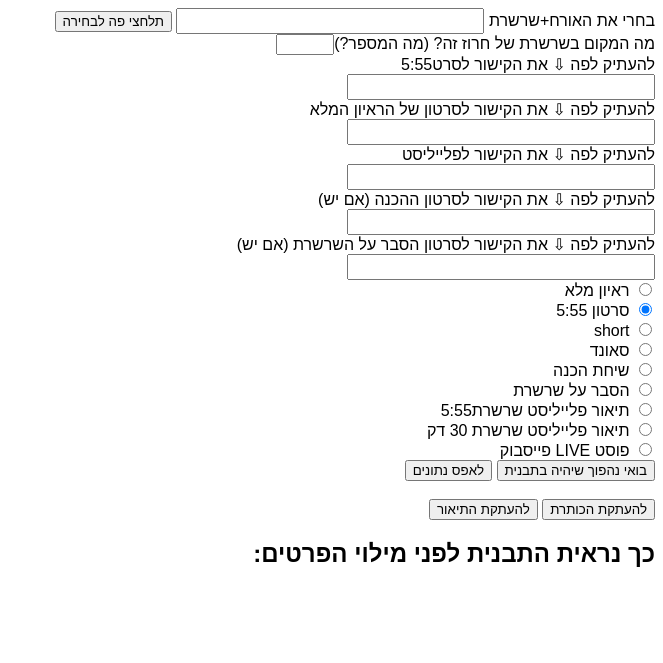
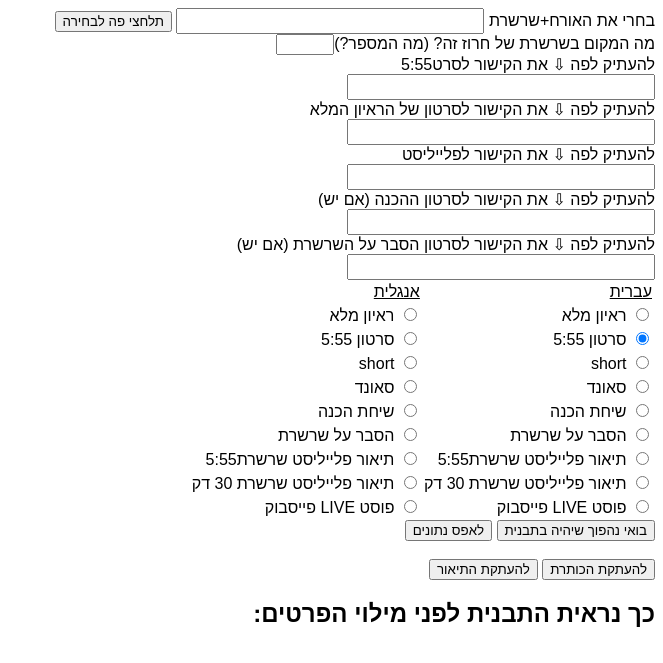
Before and after one commit to hagaryavin/T2D, a website: page index.html in a window 1280 px wide. Shown: the whole page, without its empty margins (617-1280 px from the left). Drawn offline with Linux system fonts and the light colour scheme; no server answers.

Commit message:
Update index.html

```diff
--- a/index.html
+++ b/index.html
@@ -72,39 +72,121 @@
       name="linkToExplain"
       spellcheck="false"
     /><br />
-    <input type="radio" id="long" name="type" value="long" />
-    <label for="long">ראיון מלא</label>
-    <br />
+      <table>
+          <tr>
+              <td>
+                  <u>
+                  עברית
+              </u>
+                      </td>
+              <td>
+                  <u>
+                  אנגלית
+                  </u>
+                      </td>
+          </tr>
+      <tr>
+          <td>
+    <input type="radio" id="longHeb" name="type" value="long" />
+    <label for="longHeb">ראיון מלא</label>
+              </td>
+          <td>
+    <input type="radio" id="longEng" name="type" value="long" />
+    <label for="longEng">ראיון מלא</label>
+              </td>
+    </tr>
+      <tr>
+          <td>
     <input
       type="radio"
-      id="short"
+      id="shortHeb"
       name="type"
       value="short"
       checked="checked"
     />
-    <label for="short">סרטון 5:55</label>
-    <br />
-    <input type="radio" id="tiny" name="type" value="tiny" />
-    <label for="tiny">short</label>
-    <br />
-    <input type="radio" id="sound" name="type" value="sound" />
-    <label for="sound">סאונד</label>
-    <br />
-    <input type="radio" id="pre" name="type" value="pre" />
-    <label for="pre">שיחת הכנה</label>
-    <br />
-    <input type="radio" id="exp" name="type" value="exp" />
-    <label for="exp">הסבר על שרשרת</label>
-    <br />
-    <input type="radio" id="playlistFive" name="type" value="playlistFive" />
-    <label for="playlistFive"> תיאור פלייליסט שרשרת5:55</label>
-    <br />
-    <input type="radio" id="playlistFull" name="type" value="playlistFull" />
-    <label for="playlistFull">תיאור פלייליסט שרשרת 30 דק</label>
-    <br />
-    <input type="radio" id="livePost" name="type" value="livePost" />
-    <label for="livePost">פוסט LIVE פייסבוק</label>
-    <br />
+    <label for="shortHeb">סרטון 5:55</label>
+          </td>
+              <td>
+    <input
+      type="radio"
+      id="shortEng"
+      name="type"
+      value="short"
+    />
+    <label for="shortEng">סרטון 5:55</label>
+          </td>
+    </tr>
+      <tr>
+          <td>
+    <input type="radio" id="tinyHeb" name="type" value="tiny" />
+    <label for="tinyHeb">short</label>
+         </td>
+           <td>
+    <input type="radio" id="tinyEng" name="type" value="tiny" />
+    <label for="tinyEng">short</label>
+         </td>
+    </tr>
+      <tr>
+          <td>
+    <input type="radio" id="soundHeb" name="type" value="sound" />
+    <label for="soundHeb">סאונד</label>
+              </td>
+           <td>
+    <input type="radio" id="soundEng" name="type" value="sound" />
+    <label for="soundEng">סאונד</label>
+              </td>
+    </tr>
+      <tr>
+          <td>
+    <input type="radio" id="preHeb" name="type" value="pre" />
+    <label for="preHeb">שיחת הכנה</label>
+              </td>
+           <td>
+    <input type="radio" id="preEng" name="type" value="pre" />
+    <label for="preEng">שיחת הכנה</label>
+              </td>
+    </tr>
+      <tr>
+          <td>
+    <input type="radio" id="expHeb" name="type" value="exp" />
+    <label for="expHeb">הסבר על שרשרת</label>
+              </td>
+            <td>
+    <input type="radio" id="expEng" name="type" value="exp" />
+    <label for="expEng">הסבר על שרשרת</label>
+              </td>
+    </tr>
+      <tr>
+          <td>
+    <input type="radio" id="playlistFiveHeb" name="type" value="playlistFive" />
+    <label for="playlistFiveHeb"> תיאור פלייליסט שרשרת5:55</label>
+              </td>
+            <td>
+    <input type="radio" id="playlistFiveEng" name="type" value="playlistFive" />
+    <label for="playlistFiveEng"> תיאור פלייליסט שרשרת5:55</label>
+              </td>
+    </tr>
+      <tr>
+          <td>
+    <input type="radio" id="playlistFullHeb" name="type" value="playlistFull" />
+    <label for="playlistFullHeb">תיאור פלייליסט שרשרת 30 דק</label>
+              </td>
+          <td>
+    <input type="radio" id="playlistFullEng" name="type" value="playlistFull" />
+    <label for="playlistFullEng">תיאור פלייליסט שרשרת 30 דק</label>
+              </td>
+    </tr>
+      <tr>
+          <td>
+    <input type="radio" id="livePostHeb" name="type" value="livePost" />
+    <label for="livePostHeb">פוסט LIVE פייסבוק</label>
+              </td>
+          <td>
+    <input type="radio" id="livePostEng" name="type" value="livePost" />
+    <label for="livePostEng">פוסט LIVE פייסבוק</label>
+              </td>
+    </tr>
+      </table>
     <button onclick="submit()">בואי נהפוך שיהיה בתבנית</button>
     <button onclick="reset()">לאפס נתונים</button>
     <br />
```
